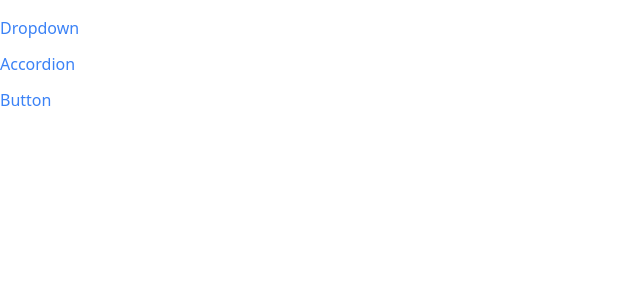
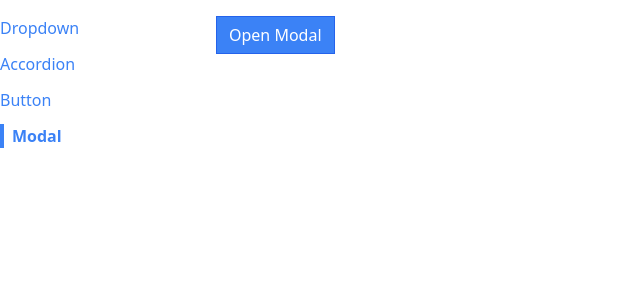
Before and after one commit to MatheusEli/comps, a React (Create React App) app: page /modal in a window 1280 px wide. Shown: the top 300 px of the page, without its empty margins (0-640 px from the left). Built offline with nearby package versions, Linux system fonts and the light colour scheme.

Commit message:
modal component

```diff
--- a/src/App.js
+++ b/src/App.js
@@ -3,6 +3,7 @@
 import Route from "./components/Route";
 import Sidebar from "./components/Sidebar";
 import ButtonPage from "./pages/ButtonPage";
+import ModalPage from "./pages/ModalPage";
 
 function App() {
   return (
@@ -21,6 +22,11 @@
         <Route path="/buttons">
           <ButtonPage />
         </Route>
+
+
+        <Route path="/modal">
+          <ModalPage/>
+        </Route>
       </div>
     </div>
   );
--- /dev/null
+++ b/src/components/Modal.js
@@ -0,0 +1,12 @@
+function Modal() {
+  return (
+    <div>
+      <div className="absolute inset-0 bg-gray-300 opacity-80"></div>
+      <div className='absolute inset-40 p-10 bg-white'>
+        I'm a modal!
+      </div>
+    </div>
+  );
+}
+
+export default Modal;
--- a/src/components/Sidebar.js
+++ b/src/components/Sidebar.js
@@ -5,6 +5,7 @@
     { label: "Dropdown", path: "/" },
     { label: "Accordion", path: "/accordion" },
     { label: "Button", path: "/buttons" },
+    { label: "Modal", path: "/modal" },
   ];
 
   const renderedLinks = links.map((link) => {
--- /dev/null
+++ b/src/pages/ModalPage.js
@@ -0,0 +1,24 @@
+import { useState } from "react";
+import Button from "../components/Button";
+import Modal from "../components/Modal";
+
+function ModalPage() {
+  const [showModal, setShowModal] = useState(false);
+
+  const handleClick = () => {
+    setShowModal(!showModal);
+  }
+
+  const handleClose = () => {
+    setShowModal(false);
+  }
+
+  return (
+    <div className='relative'>
+      <Button primary onClick={handleClick}>Open Modal</Button>
+      {showModal && <Modal onClose={handleClose} />}
+    </div>
+  );
+}
+
+export default ModalPage;
```
